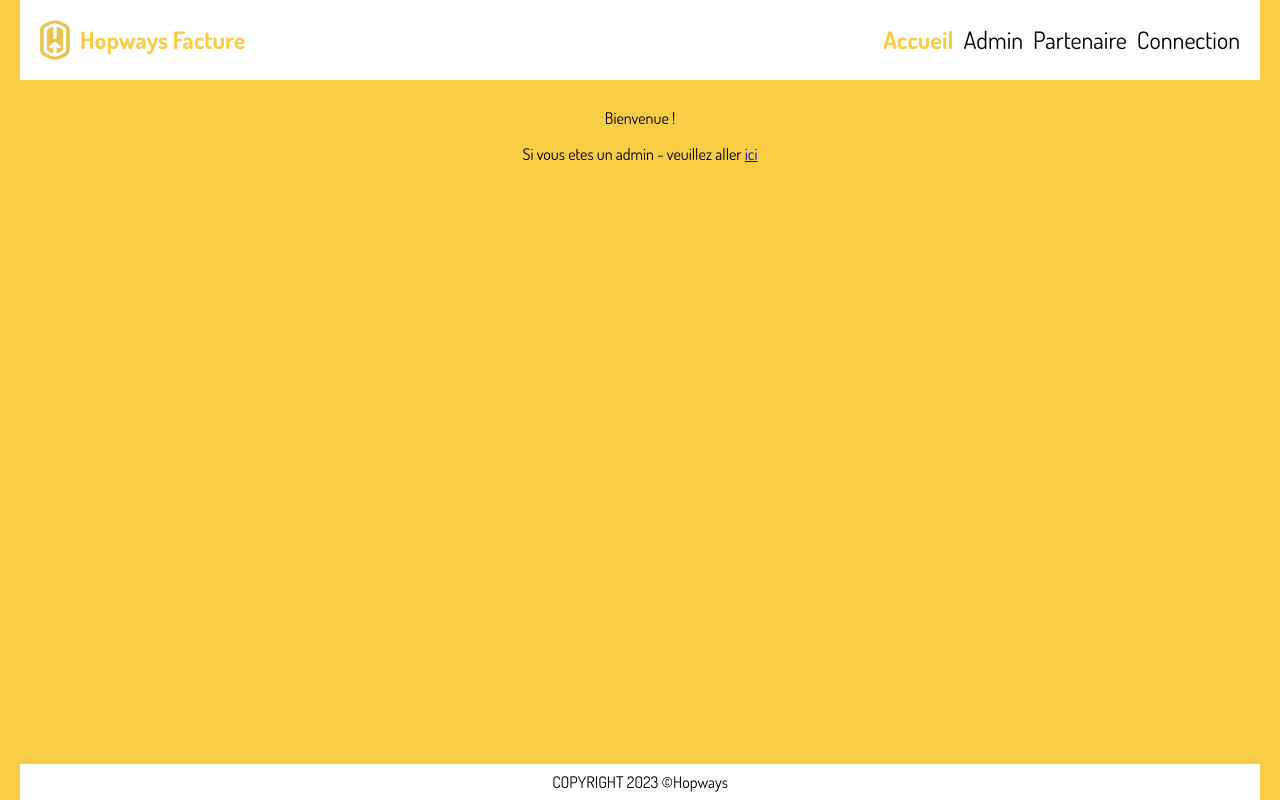
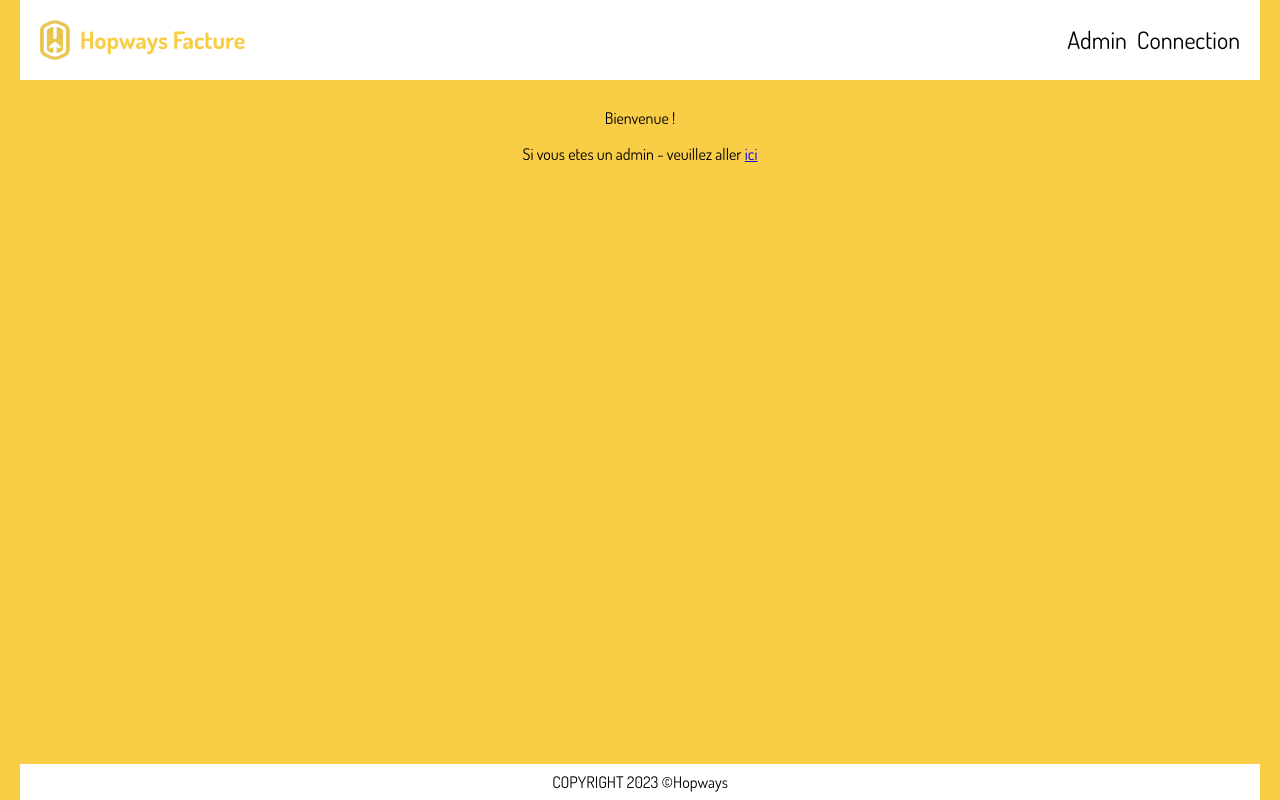
Before and after one commit to vadym-loik/invoices, a Next.js app: page / in a window 1280 px wide. Built offline with nearby package versions, Linux system fonts and the light colour scheme; no server answers; the database is empty.

Commit message:
comment some code in Header component

```diff
--- a/src/components/Header/Header.tsx
+++ b/src/components/Header/Header.tsx
@@ -26,12 +26,12 @@ const Header = () => {
         <div className="header-nav">
           <nav>
             <ul className="header-nav__list">
-              <li>
+              {/* <li>
                 <Button
                   href="/"
                   text="Accueil"
                 />
-              </li>
+              </li> */}
               <li className="dropdown">
                 <Button
                   href="/admin"
@@ -52,7 +52,7 @@ const Header = () => {
                   </Link>
                 </div>
               </li>
-              <li className="dropdown">
+              {/* <li className="dropdown">
                 <Button
                   href="/partner"
                   text="Partenaire"
@@ -71,7 +71,7 @@ const Header = () => {
                     Mes info
                   </Link>
                 </div>
-              </li>
+              </li> */}
               <li>
                 {userId ? (
                   <SignOutButton>
```
Also changed, not shown: 1 other file (tests, documents, lock files or other folders).
